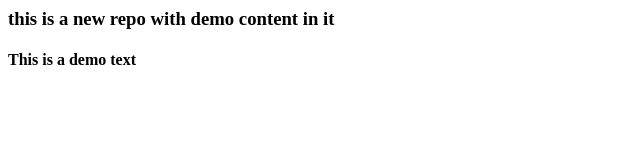
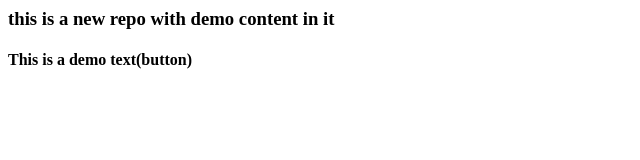
Before and after one commit to Siddharth2028/LocalRepo, a plain HTML site: page index.html in a window 1280 px wide. Shown: the full height of the page, 0-640 px from the left. Drawn offline with Linux system fonts and the light colour scheme.

Commit message:
new text added

```diff
--- a/index.html
+++ b/index.html
@@ -1,2 +1,2 @@
 <h3>this is a new repo with demo content in it</h3>
-<h4>This is a demo text </h4>
+<h4>This is a demo text(button)</h4>
```
